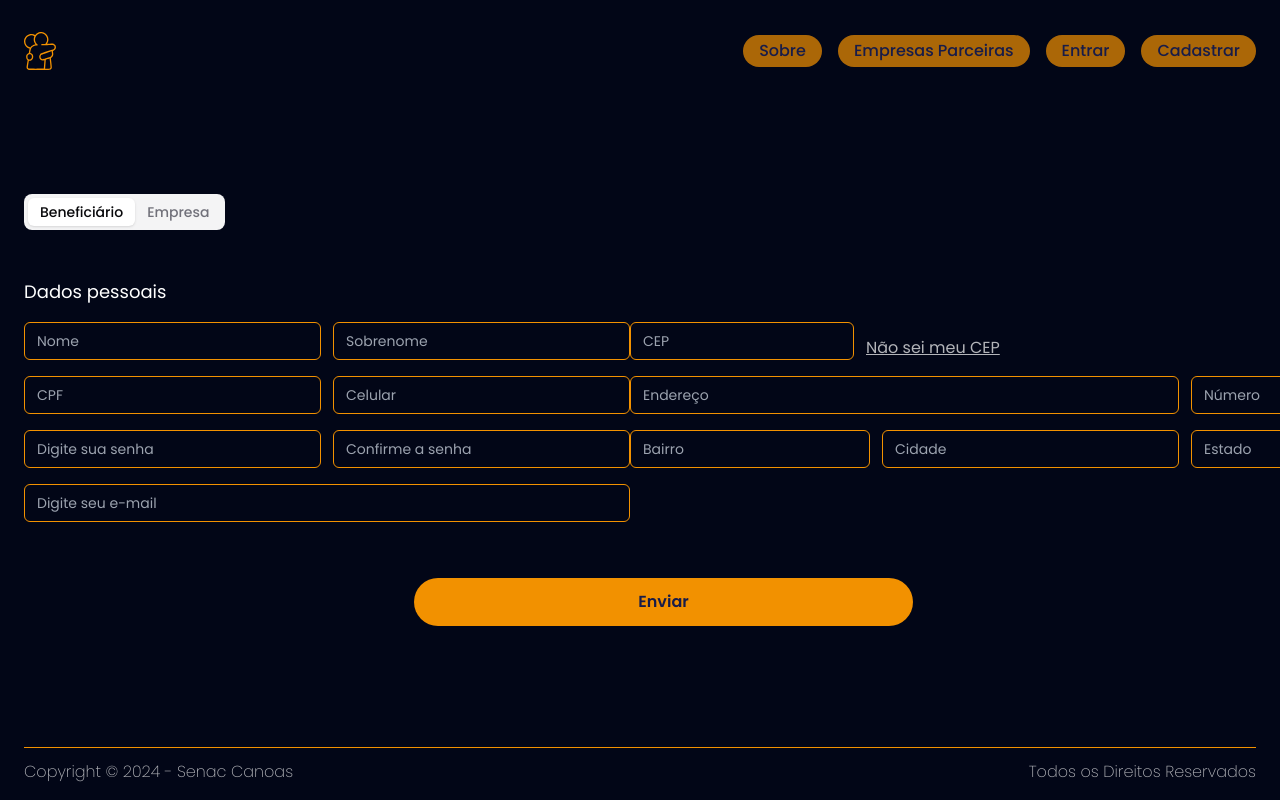
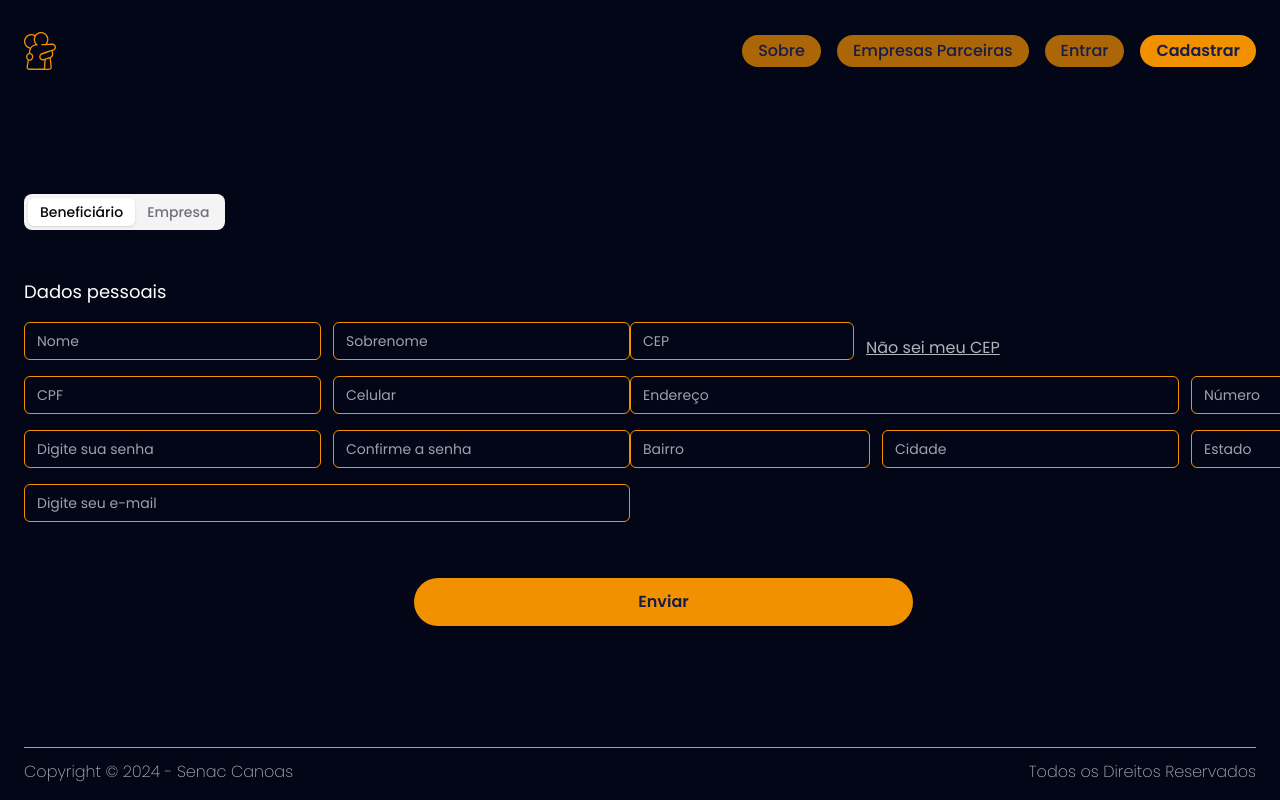
Before and after one commit to gabjohann/conexoes-solidarias, a React (Vite) app: page /signup in a window 1280 px wide. Shown: the top 800 px of the page. Built offline with nearby package versions, Linux system fonts and the light colour scheme.

Commit message:
add: show the current location to user

```diff
--- a/src/components/header.tsx
+++ b/src/components/header.tsx
@@ -38,12 +38,16 @@ export function Header() {
 
       <ul className="flex gap-4">
         {navMenuItems.slice(startIndex).map(({ title, link }) => {
+          const isActive = location.pathname === link
           return (
             <li
               key={title}
-              className="px-4 py-1 rounded-full cursor-pointer bg-laranjaSenac/70 hover:bg-laranjaSenac"
+              className={`px-4 py-1 rounded-full cursor-pointer ${isActive ? 'bg-laranjaSenac' : 'bg-laranjaSenac/70'} hover:bg-laranjaSenac`}
             >
-              <Link to={link} className="font-medium capitalize text-azulSenac">
+              <Link
+                to={link}
+                className={`font-medium capitalize text-azulSenac ${isActive && 'font-semibold'}`}
+              >
                 {title}
               </Link>
             </li>
```
